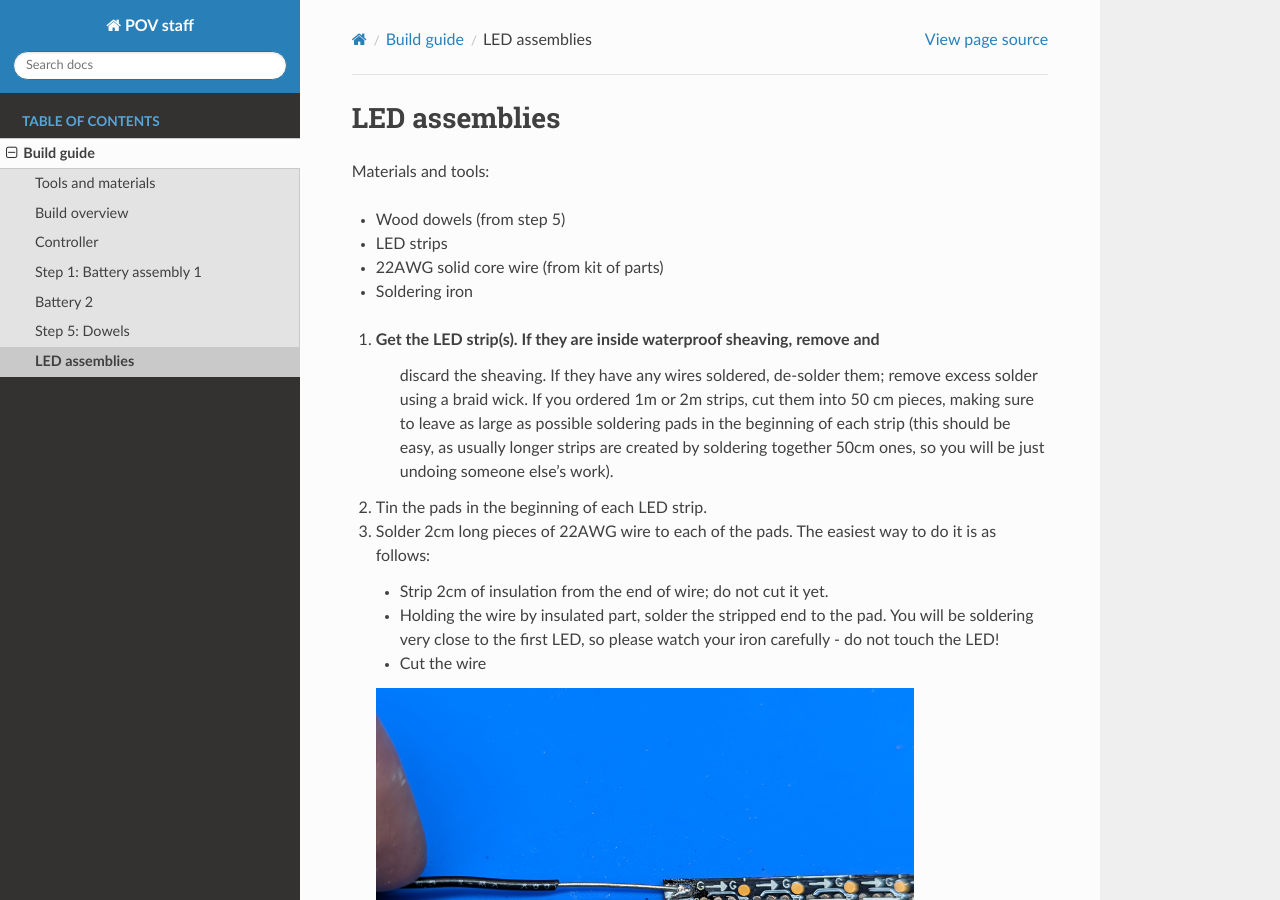
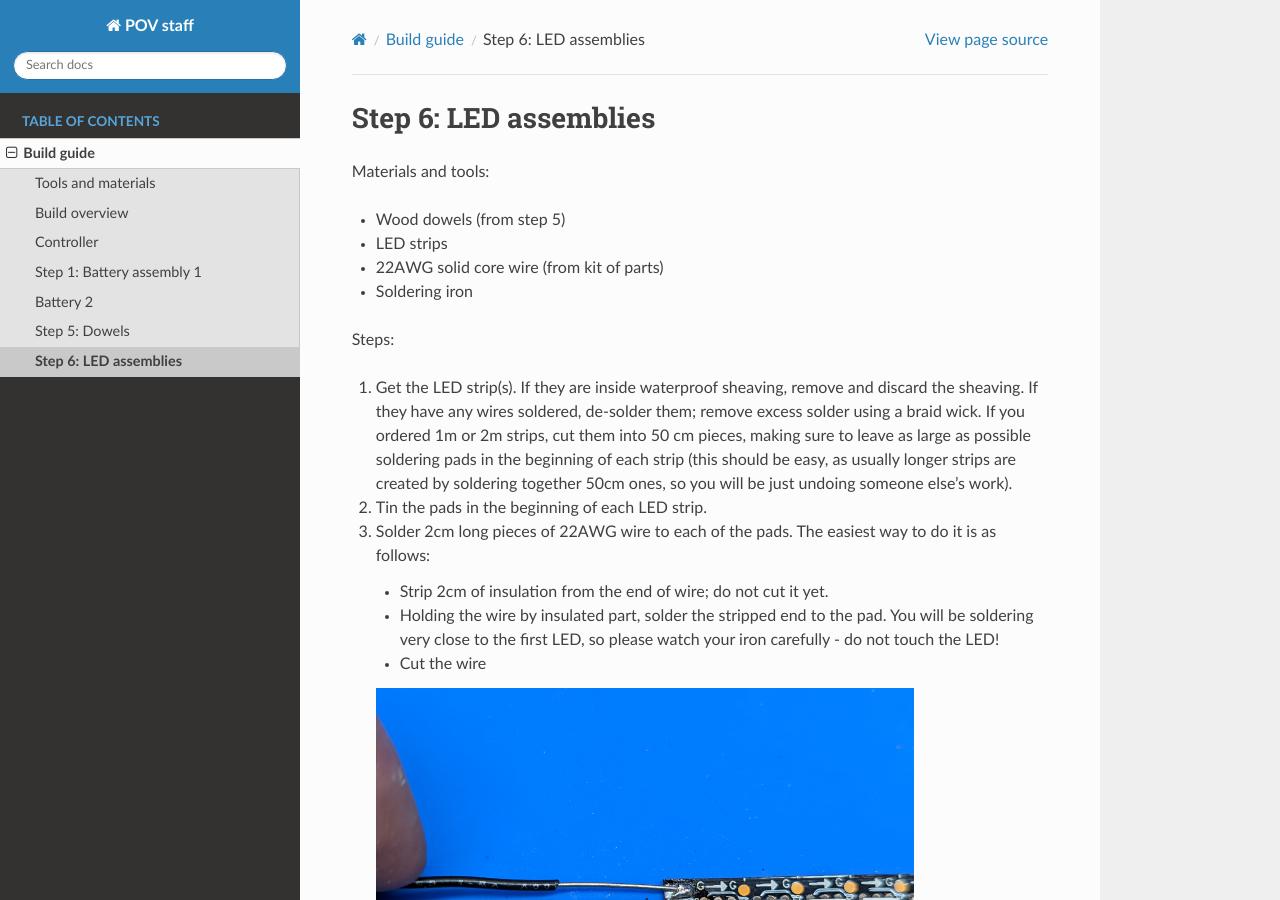
Before and after one commit to shurik179/povstaff, a Sphinx documentation site: the page built from docs/build-led.rst, in a window 1280 px wide and 900 px high. Built offline with Sphinx 7.4.7 and the Read the Docs theme 2.0.0, drawn with Linux system fonts in a browser that asks for light colours; formulas are drawn with MathJax 3; pages that are not in the unit, such as notebooks, are missing from menus.

Commit message:
Update build-led.rst

```diff
--- a/docs/build-led.rst
+++ b/docs/build-led.rst
@@ -1,4 +1,4 @@
-LED assemblies
+Step 6: LED assemblies
 ==============
 
 Materials and tools:
@@ -11,13 +11,15 @@ Materials and tools:
 
 * Soldering iron
 
+Steps:
+
 1. Get the LED strip(s). If they are inside waterproof sheaving, remove and
-    discard the sheaving. If they have any wires soldered, de-solder them; remove
-    excess solder using a braid wick. If you ordered 1m or 2m strips, cut them into
-    50 cm pieces, making sure to leave as large as possible soldering pads in the
-    beginning of each strip (this should be easy, as usually longer strips are
-    created by soldering together 50cm ones, so you will be just undoing someone
-    else's work).
+   discard the sheaving. If they have any wires soldered, de-solder them; remove
+   excess solder using a braid wick. If you ordered 1m or 2m strips, cut them into
+   50 cm pieces, making sure to leave as large as possible soldering pads in the
+   beginning of each strip (this should be easy, as usually longer strips are
+   created by soldering together 50cm ones, so you will be just undoing someone
+   else's work).
 
 2. Tin the pads in the beginning of each LED strip.
 
```
